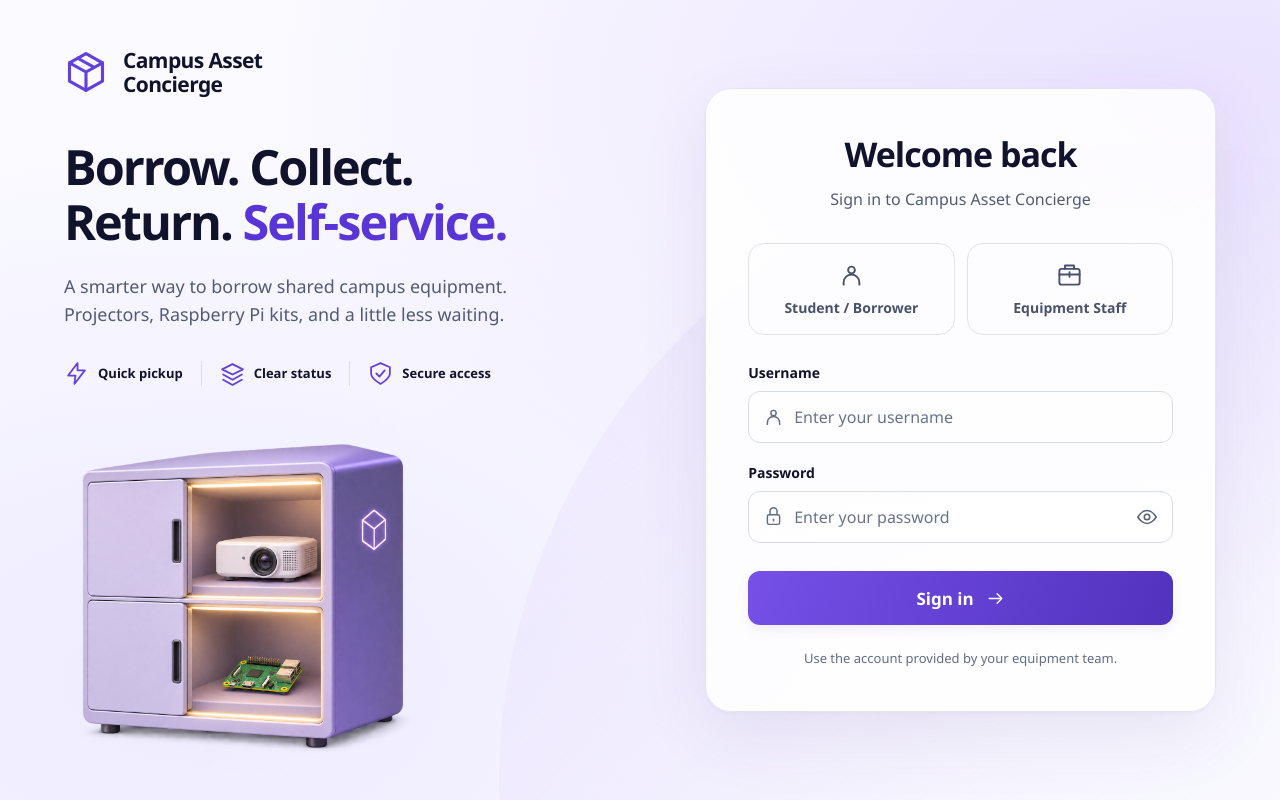
After one commit to HeroJakes/campus-asset-concierge, a FastAPI app: template src/campus_asset_concierge/templates/login.html in a window 1280 px wide. The commit adds this page. Run offline with FastAPI, Linux system fonts and the light colour scheme; the template is opened without the code that fills it, so the values that code supplies are empty; parts of the project's set-up code (start-up, migrations or seed data) failed here and were passed over.

Commit message:
feat(auth): add borrower and staff sign-in page

```diff
--- a/pyproject.toml
+++ b/pyproject.toml
@@ -8,8 +8,10 @@ dependencies = [
     "fastapi",
     "google-adk",
     "google-cloud-firestore",
+    "itsdangerous>=2.2.0",
     "jinja2",
     "mcp<2",
+    "python-multipart>=0.0.33",
     "uvicorn",
 ]
 
--- a/src/campus_asset_concierge/api/app.py
+++ b/src/campus_asset_concierge/api/app.py
@@ -1,19 +1,19 @@
-import os
-from dataclasses import dataclass
-from enum import StrEnum
 from pathlib import Path
-from secrets import compare_digest
 from typing import Annotated, Literal
 
-from fastapi import Depends, FastAPI, HTTPException, Request, Response
+from fastapi import FastAPI, Form, HTTPException, Request, Response
 from fastapi.responses import HTMLResponse, JSONResponse, RedirectResponse
-from fastapi.security import HTTPBasic, HTTPBasicCredentials
 from fastapi.staticfiles import StaticFiles
 from fastapi.templating import Jinja2Templates
 from google.api_core.exceptions import NotFound
 from pydantic import BaseModel, Field
 
 from campus_asset_concierge.api.booking_view import booking_overview
+from campus_asset_concierge.api.auth import (
+    Actor, DEV_ACCOUNTS, LocalAccount, Role, SESSION_COOKIE, SESSION_MAX_AGE,
+    authenticate, browser_account, dev_login_enabled, require_role,
+    require_same_origin, session_signer,
+)
 from campus_asset_concierge.domain.reservations import (
     ReservationError,
     ReservationRequest,
@@ -21,7 +21,7 @@ from campus_asset_concierge.domain.reservations import (
     malaysia_times,
     requirements_text,
 )
-from campus_asset_concierge.domain.scenarios import BORROWER_A, BORROWER_B, TestScenario
+from campus_asset_concierge.domain.scenarios import TestScenario
 from campus_asset_concierge.pickups import Pickups
 from campus_asset_concierge.reassignment import Reassignment
 from campus_asset_concierge.recovery import Recovery
@@ -30,68 +30,6 @@ from campus_asset_concierge.returns import Returns
 from campus_asset_concierge.storage.local_state import LocalStateStore
 
 PACKAGE_DIR = Path(__file__).resolve().parent.parent
-
-
-class Role(StrEnum):
-    BORROWER = "borrower"
-    STAFF = "staff"
-    OPERATOR = "operator"
-
-
-@dataclass(frozen=True)
-class LocalAccount:
-    username: str
-    role: Role
-
-
-LOCAL_ACCOUNTS = {
-    BORROWER_A: (Role.BORROWER, "LOCAL_BORROWER_A_PASSWORD"),
-    BORROWER_B: (Role.BORROWER, "LOCAL_BORROWER_B_PASSWORD"),
-    "equipment-staff": (Role.STAFF, "LOCAL_STAFF_PASSWORD"),
-    "local-operator": (Role.OPERATOR, "LOCAL_OPERATOR_PASSWORD"),
-}
-
-DEV_ACCOUNTS = {"borrower_a": BORROWER_A, "borrower_b": BORROWER_B, "staff": "equipment-staff"}
-basic = HTTPBasic(auto_error=False)
-
-
-def dev_login_enabled(request: Request) -> bool:
-    return (
-        os.environ.get("DEV_LOGIN") == "1"
-        and request.client is not None
-        and request.client.host in {"127.0.0.1", "::1"}
-        and request.url.hostname in {"127.0.0.1", "localhost", "::1"}
-    )
-
-
-def signed_in(
-    request: Request, credentials: Annotated[HTTPBasicCredentials | None, Depends(basic)],
-) -> LocalAccount:
-    dev_mode = dev_login_enabled(request)
-    if dev_mode:
-        username = DEV_ACCOUNTS.get(request.cookies.get("dev_account", ""))
-        if username is not None:
-            return LocalAccount(username, LOCAL_ACCOUNTS[username][0])
-        if credentials is None and request.url.path.startswith("/locker"):
-            raise HTTPException(303, headers={"Location": "/dev-login"})
-    account = LOCAL_ACCOUNTS.get(credentials.username) if credentials else None
-    if account is not None and credentials is not None:
-        role, password_variable = account
-        password = os.environ.get(password_variable)
-        if password and compare_digest(password.encode(), credentials.password.encode()):
-            return LocalAccount(credentials.username, role)
-    raise HTTPException(
-        401, "Choose a dev account." if dev_mode else "Invalid local credentials.",
-        headers={} if dev_mode else {"WWW-Authenticate": "Basic"},
-    )
-
-
-Actor = Annotated[LocalAccount, Depends(signed_in)]
-
-
-def require_role(account: LocalAccount, role: Role) -> None:
-    if account.role != role:
-        raise HTTPException(403, "This account cannot perform that action.")
 
 
 class ResetRequest(BaseModel):
@@ -126,6 +64,48 @@ def create_app(store: LocalStateStore | None = None) -> FastAPI:
     templates = Jinja2Templates(directory=PACKAGE_DIR / "templates")
     templates.env.globals["requirements_text"] = requirements_text
 
+    @app.get("/", include_in_schema=False)
+    def home():
+        return RedirectResponse("/login", status_code=303)
+
+    @app.get("/login", response_class=HTMLResponse, include_in_schema=False)
+    def login_page(request: Request):
+        if browser_account(request) is not None:
+            return RedirectResponse("/locker", status_code=303)
+        response = templates.TemplateResponse(request, "login.html", {
+            "role": "borrower", "username": "", "error": None,
+        })
+        response.headers["Cache-Control"] = "no-store"
+        return response
+
+    @app.post("/login", response_class=HTMLResponse, include_in_schema=False)
+    def login(
+        request: Request,
+        username: Annotated[str, Form(min_length=1, max_length=80)],
+        password: Annotated[str, Form(min_length=1, max_length=256)],
+        role: Annotated[Literal["borrower", "staff"], Form()],
+    ):
+        require_same_origin(request)
+        username = username.strip()
+        account = authenticate(username, password)
+        if account is None or account.role != role:
+            response = templates.TemplateResponse(request, "login.html", {
+                "role": role, "username": username,
+                "error": "Check your username, password, and account type.",
+            }, status_code=401)
+        else:
+            signer = session_signer(account.username)
+            assert signer is not None
+            response = RedirectResponse("/locker", status_code=303)
+            response.set_cookie(
+                SESSION_COOKIE, f"{account.username}:{signer.dumps(account.username)}",
+                max_age=SESSION_MAX_AGE, httponly=True, samesite="strict",
+                secure=request.url.scheme == "https",
+            )
+            response.delete_cookie("dev_account")
+        response.headers["Cache-Control"] = "no-store"
+        return response
+
     @app.get("/dev-login", response_class=HTMLResponse)
     def dev_login_page(request: Request) -> HTMLResponse:
         if not dev_login_enabled(request):
@@ -136,8 +116,7 @@ def create_app(store: LocalStateStore | None = None) -> FastAPI:
     def dev_login(account: str, request: Request) -> RedirectResponse:
         if not dev_login_enabled(request):
             raise HTTPException(404, "Not found.")
-        if request.headers.get("origin", str(request.base_url).rstrip("/")) != str(request.base_url).rstrip("/"):
-            raise HTTPException(403, "Open dev login from this app.")
+        require_same_origin(request)
         if account not in DEV_ACCOUNTS:
             raise HTTPException(404, "Unknown dev account.")
         response = RedirectResponse("/locker", status_code=303)
@@ -273,23 +252,18 @@ def create_app(store: LocalStateStore | None = None) -> FastAPI:
             context["returns"] = returns.borrower_page(actor.username)
         return templates.TemplateResponse(request, "locker.html", context)
 
-    @app.get("/logout", response_class=HTMLResponse)
+    @app.get("/logout", include_in_schema=False)
     def logout(request: Request) -> Response:
-        if dev_login_enabled(request):
-            response = RedirectResponse("/dev-login", status_code=303)
-            response.delete_cookie("dev_account")
-            return response
-        # HTTP Basic has no real logout; a 401 makes the browser re-prompt so the
-        # demo can switch between the staff and borrower accounts.
-        body = (
-            "<!doctype html><meta charset=utf-8><title>Signed out</title>"
-            "<p style=\"font-family:system-ui;margin:2rem\">Signed out. "
-            "<a href=\"/locker\">Sign in to the locker</a> with another account.</p>"
+        require_same_origin(request)
+        target = "/dev-login" if dev_login_enabled(request) else "/login"
+        response = RedirectResponse(target, status_code=303)
+        response.delete_cookie(
+            SESSION_COOKIE, httponly=True, samesite="strict",
+            secure=request.url.scheme == "https",
         )
-        return HTMLResponse(
-            body, status_code=401,
-            headers={"WWW-Authenticate": 'Basic realm="Campus Asset Concierge"'},
-        )
+        response.delete_cookie("dev_account")
+        response.headers["Cache-Control"] = "no-store"
+        return response
 
     @app.post("/local-test/reset", status_code=204)
     def reset(request: ResetRequest, actor: Actor) -> Response:
--- /dev/null
+++ b/src/campus_asset_concierge/static/login.css
@@ -0,0 +1,54 @@
+:root { color-scheme: light; --ink: #11132c; --muted: #515b76; --purple: #6240db; }
+* { box-sizing: border-box; }
+body { margin: 0; }
+button, input { font: inherit; }
+.login-page { min-height: 100svh; color: var(--ink); font-family: "Segoe UI", Arial, sans-serif; background: radial-gradient(ellipse at 95% 12%, #eae2ff 0, transparent 56%), radial-gradient(ellipse at 15% 85%, #eeebff 0, transparent 57%), #fafaff; }
+.login-page::before { content: ""; position: fixed; z-index: -1; width: 100vw; height: 100vw; left: 39%; top: 18%; border-radius: 50%; background: linear-gradient(140deg, #e9e1fc99, #ffffff00 60%); pointer-events: none; }
+.login-layout { display: grid; grid-template-columns: 1.13fr 1fr; gap: clamp(32px, 5vw, 80px); align-items: center; max-width: 1520px; min-height: 100svh; margin: auto; padding: 48px clamp(30px, 5vw, 76px); }
+.login-hero { align-self: stretch; position: relative; min-height: 660px; }
+.login-brand { display: inline-flex; align-items: center; gap: 15px; color: var(--ink); text-decoration: none; font-weight: 750; font-size: 21px; letter-spacing: -.6px; line-height: 1.15; }
+.login-brand > svg { color: var(--purple); flex: none; }
+.hero-copy { position: relative; z-index: 1; margin-top: clamp(38px, 5vh, 70px); }
+.hero-copy h1 { margin: 0; font-size: clamp(36px, 3.8vw, 58px); font-weight: 760; line-height: 1.13; letter-spacing: -2px; }
+.hero-copy h1 span { color: #5934d7; }
+.hero-copy > p { margin: 24px 0 0; max-width: 530px; color: var(--muted); font-size: clamp(16px, 1.4vw, 20px); line-height: 1.55; }
+.login-benefits { display: flex; flex-wrap: wrap; gap: 12px 0; list-style: none; padding: 0; margin: 32px 0 0; }
+.login-benefits li { display: flex; align-items: center; gap: 9px; padding: 0 18px; font-size: 13px; font-weight: 650; border-right: 1px solid #dedaee; }
+.login-benefits li:first-child { padding-left: 0; }
+.login-benefits li:last-child { border: 0; padding-right: 0; }
+.login-benefits svg { color: var(--purple); flex: none; }
+.login-locker-art { position: absolute; width: 100%; height: 54%; object-fit: contain; object-position: left bottom; left: -9px; bottom: -30px; }
+.login-card { position: relative; width: 100%; max-width: 560px; justify-self: center; border: 1px solid #e7e2f8; border-radius: 26px; padding: 42px; background: #ffffffdb; box-shadow: 0 24px 70px #4b358217, 0 2px 4px #4b358209; }
+.login-card-heading { text-align: center; }
+.login-card h2 { margin: 0; font-size: 34px; letter-spacing: -1px; font-weight: 750; }
+.login-card-heading > p { margin: 10px 0 0; color: var(--muted); font-size: 16px; line-height: 1.5; }
+.login-roles { display: grid; grid-template-columns: 1fr 1fr; gap: 12px; border: 0; padding: 0; margin: 32px 0 28px; min-width: 0; }
+.login-role { position: relative; cursor: pointer; }
+.login-role > input { position: absolute; width: 1px; height: 1px; opacity: 0; }
+.login-role > span { display: flex; flex-direction: column; align-items: center; justify-content: center; gap: 10px; min-height: 92px; padding: 14px 8px; border: 1.5px solid #e0e1ed; border-radius: 16px; color: #49516c; font-size: 14px; font-weight: 650; text-align: center; transition: border-color .15s, background-color .15s; }
+.login-role > input:checked + span { border-color: #7652ee; background: #f1edff; color: #4e2bc5; box-shadow: 0 0 0 .5px #7652ee; }
+.login-role:hover > span { border-color: #9c87df; }
+.login-field { margin-top: 20px; }
+.login-field > label { display: block; font-size: 14px; font-weight: 650; margin-bottom: 9px; }
+.login-input { position: relative; }
+.login-input > svg { position: absolute; top: 15px; left: 15px; color: #636d89; pointer-events: none; }
+.login-input > input { width: 100%; min-width: 0; height: 52px; padding: 0 45px; border: 1.5px solid #d8dbea; border-radius: 12px; color: var(--ink); background: #ffffffa3; font-size: 16px; }
+.login-input > input::placeholder { color: #68728e; opacity: 1; }
+.login-input > input:focus { border-color: var(--purple); outline: 3px solid #6240db22; }
+.login-input > input[aria-invalid="true"] { border-color: #ba425d; }
+.password-toggle { display: grid; place-items: center; position: absolute; right: 5px; top: 5px; width: 42px; height: 42px; padding: 0; border: 0; border-radius: 8px; background: none; color: #58617c; cursor: pointer; }
+.password-toggle[hidden] { display: none; }
+.password-toggle:hover { background: #f0ebff; }
+.login-submit { display: flex; align-items: center; justify-content: center; gap: 12px; width: 100%; min-height: 54px; margin-top: 28px; border: 0; border-radius: 12px; background: linear-gradient(110deg, #7650e8, #5132bd); color: white; font-weight: 650; font-size: 17px; cursor: pointer; box-shadow: 0 5px 12px #6741cc15; }
+.login-submit:hover { background: linear-gradient(110deg, #6741db, #4527ac); }
+.login-submit:active { transform: translateY(1px); }
+.login-help { margin: 24px 0 0; color: #646c84; font-size: 13px; line-height: 1.5; text-align: center; }
+.login-error { padding: 12px 14px; margin: 0; border: 1px solid #f0c5cf; border-radius: 10px; background: #fff4f6; color: #94324a; font-size: 14px; line-height: 1.45; }
+.visually-hidden { position: absolute; width: 1px; height: 1px; padding: 0; margin: -1px; overflow: hidden; clip: rect(0, 0, 0, 0); white-space: nowrap; border: 0; }
+.login-brand:focus-visible, button:focus-visible { outline: 3px solid #8060e5; outline-offset: 4px; }
+.login-role > input:focus-visible + span { outline: 3px solid #8060e5; outline-offset: 4px; }
+@media (min-width: 1500px) { .login-locker-art { height: 57%; } }
+@media (max-width: 1100px) { .login-layout { gap: 28px; padding: 32px; } .login-card { padding: 32px; } .login-benefits li { padding: 0 10px; font-size: 12px; gap: 6px; } .hero-copy h1 { letter-spacing: -1.4px; } .wide-break { display: none; } }
+@media (max-width: 850px) { .login-layout { grid-template-columns: 1fr; gap: 30px; padding: 28px 22px 42px; } .login-hero { min-height: 0; } .login-brand { font-size: 18px; } .login-brand > svg { width: 36px; height: 36px; } .hero-copy { margin-top: 28px; } .hero-copy h1 { font-size: 34px; letter-spacing: -1.1px; } .hero-copy > p { max-width: 520px; margin-top: 16px; font-size: 15px; } .login-benefits { margin-top: 20px; } .login-locker-art { display: none; } .login-card { padding: 30px; max-width: 520px; } .login-card h2 { font-size: 30px; } }
+@media (max-width: 420px) { .login-layout { padding: 24px 16px 32px; } .login-card { padding: 26px 22px; border-radius: 22px; } .login-roles { gap: 10px; } .login-role > span { font-size: 12px; } .login-benefits li { padding: 0 9px; font-size: 11px; } .login-benefits svg { width: 20px; height: 20px; } .hero-copy h1 { font-size: 30px; } .login-card-heading > p { font-size: 14px; } }
+@media (prefers-reduced-motion: reduce) { *, *::before, *::after { transition: none !important; scroll-behavior: auto !important; } }
--- /dev/null
+++ b/src/campus_asset_concierge/static/login.js
@@ -0,0 +1,12 @@
+const passwordToggle = document.querySelector(".password-toggle");
+const passwordInput = document.getElementById("password");
+
+if (passwordToggle && passwordInput) {
+  passwordToggle.hidden = false;
+  passwordToggle.addEventListener("click", () => {
+    const reveal = passwordInput.type === "password";
+    passwordInput.type = reveal ? "text" : "password";
+    passwordToggle.setAttribute("aria-pressed", String(reveal));
+    passwordToggle.setAttribute("aria-label", reveal ? "Hide password" : "Show password");
+  });
+}
--- a/src/campus_asset_concierge/templates/locker_icons.html
+++ b/src/campus_asset_concierge/templates/locker_icons.html
@@ -11,6 +11,11 @@
 {% elif kind == 'close' %}<path d="m6 6 12 12M6 18 18 6"/>
 {% elif kind == 'search' %}<circle cx="10.5" cy="10.5" r="6.5"/><path d="m16 16 5 5"/>
 {% elif kind == 'user' %}<circle cx="12" cy="8" r="3"/><path d="M5 21v-2a7 7 0 0 1 14 0v2"/>
+{% elif kind == 'briefcase' %}<rect x="3" y="7" width="18" height="14" rx="2"/><path d="M8 7V4h8v3M3 12h18m-9-2v4"/>
+{% elif kind == 'bolt' %}<path d="m13 2-9 12h7l-1 8 10-13h-7Z"/>
+{% elif kind == 'layers' %}<path d="m12 3 10 5-10 5L2 8Zm-9 10 9 5 9-5m-18 5 9 5 9-5"/>
+{% elif kind == 'shield' %}<path d="M12 2 3 6v6c0 5 9 10 9 10s9-5 9-10V6Z"/><path d="m8 12 3 3 5-6"/>
+{% elif kind == 'eye' %}<path d="M2 12s4-7 10-7 10 7 10 7-4 7-10 7S2 12 2 12Z"/><circle cx="12" cy="12" r="3"/>
 {% elif kind == 'check' %}<path d="m5 12 4 4L19 6"/>
 {% elif kind == 'lock' or kind == 'open' %}<rect x="5" y="10" width="14" height="11" rx="2"/>{% if kind == 'open' %}<path d="M9 10V6a4 4 0 0 1 8 0"/>{% else %}<path d="M8 10V6a4 4 0 0 1 8 0v4"/>{% endif %}<path d="M12 15v2"/>
 {% else %}<path d="m12 2 9 5v10l-9 5-9-5V7Z"/><path d="m3 7 9 5 9-5m-9 5v10M7.5 4.5l9 5"/>
--- /dev/null
+++ b/src/campus_asset_concierge/templates/login.html
@@ -0,0 +1,68 @@
+<!doctype html>
+<html lang="en">
+<head>
+  <meta charset="utf-8">
+  <meta name="viewport" content="width=device-width, initial-scale=1">
+  <title>Sign in · Campus Asset Concierge</title>
+  <link rel="stylesheet" href="/static/login.css">
+  <script src="/static/login.js" defer></script>
+</head>
+<body class="login-page">
+  {% from "locker_icons.html" import icon %}
+  <main class="login-layout">
+    <section class="login-hero" aria-labelledby="hero-title">
+      <a class="login-brand" href="/login" aria-label="Campus Asset Concierge home">
+        {{ icon('cube', 44) }}<span>Campus Asset<br>Concierge</span>
+      </a>
+      <div class="hero-copy">
+        <h1 id="hero-title">Borrow. Collect.<br>Return. <span>Self-service.</span></h1>
+        <p>A smarter way to borrow shared campus equipment.<br class="wide-break"> Projectors, Raspberry Pi kits, and a little less waiting.</p>
+        <ul class="login-benefits" aria-label="Service features">
+          <li>{{ icon('bolt', 25) }}<span>Quick pickup</span></li>
+          <li>{{ icon('layers', 25) }}<span>Clear status</span></li>
+          <li>{{ icon('shield', 25) }}<span>Secure access</span></li>
+        </ul>
+      </div>
+      <img class="login-locker-art" src="/static/login-locker.png" width="1280" height="1280" alt="A purple equipment locker with a projector and Raspberry Pi kit.">
+    </section>
+
+    <section class="login-card" aria-labelledby="login-title">
+      <header class="login-card-heading">
+        <h2 id="login-title">Welcome back</h2>
+        <p>Sign in to Campus Asset Concierge</p>
+      </header>
+      <form action="/login" method="post">
+        <fieldset class="login-roles">
+          <legend class="visually-hidden">Choose your account type</legend>
+          <label class="login-role">
+            <input type="radio" name="role" value="borrower" {% if role == 'borrower' %}checked{% endif %} required>
+            <span>{{ icon('user', 27) }}<span>Student / Borrower</span></span>
+          </label>
+          <label class="login-role">
+            <input type="radio" name="role" value="staff" {% if role == 'staff' %}checked{% endif %} required>
+            <span>{{ icon('briefcase', 27) }}<span>Equipment Staff</span></span>
+          </label>
+        </fieldset>
+        {% if error %}<p class="login-error" id="login-error" role="alert">{{ error }}</p>{% endif %}
+        <div class="login-field">
+          <label for="username">Username</label>
+          <div class="login-input">
+            {{ icon('user', 21) }}
+            <input id="username" name="username" value="{{ username }}" autocomplete="username" autocapitalize="none" spellcheck="false" placeholder="Enter your username" maxlength="80" required {% if error %}aria-invalid="true" aria-describedby="login-error"{% endif %}>
+          </div>
+        </div>
+        <div class="login-field">
+          <label for="password">Password</label>
+          <div class="login-input">
+            {{ icon('lock', 21) }}
+            <input id="password" name="password" type="password" autocomplete="current-password" placeholder="Enter your password" maxlength="256" required {% if error %}aria-invalid="true" aria-describedby="login-error"{% endif %}>
+            <button class="password-toggle" type="button" aria-label="Show password" aria-controls="password" aria-pressed="false" hidden>{{ icon('eye', 22) }}</button>
+          </div>
+        </div>
+        <button class="login-submit" type="submit">Sign in {{ icon('arrow', 19) }}</button>
+      </form>
+      <p class="login-help">Use the account provided by your equipment team.</p>
+    </section>
+  </main>
+</body>
+</html>
```
Also changed, not shown: docs/BUILD_STAGES.md (+1 -0 lines), docs/DEMO_GUIDE.md (+5 -0 lines), docs/DEVELOPMENT.md (+19 -3 lines), docs/OPERATIONS.md (+15 -2 lines), src/campus_asset_concierge/api/auth.py (added, +129 -0 lines), src/campus_asset_concierge/vercel_demo.py (+3 -8 lines), tests/test_booking_page.py (+1 -1 lines), tests/test_login.py (added, +148 -0 lines), tests/test_pickups.py (+1 -1 lines), tests/test_vercel_demo.py (+8 -1 lines), README.md, src/campus_asset_concierge/static/login-locker.png (added), 1 other file.
